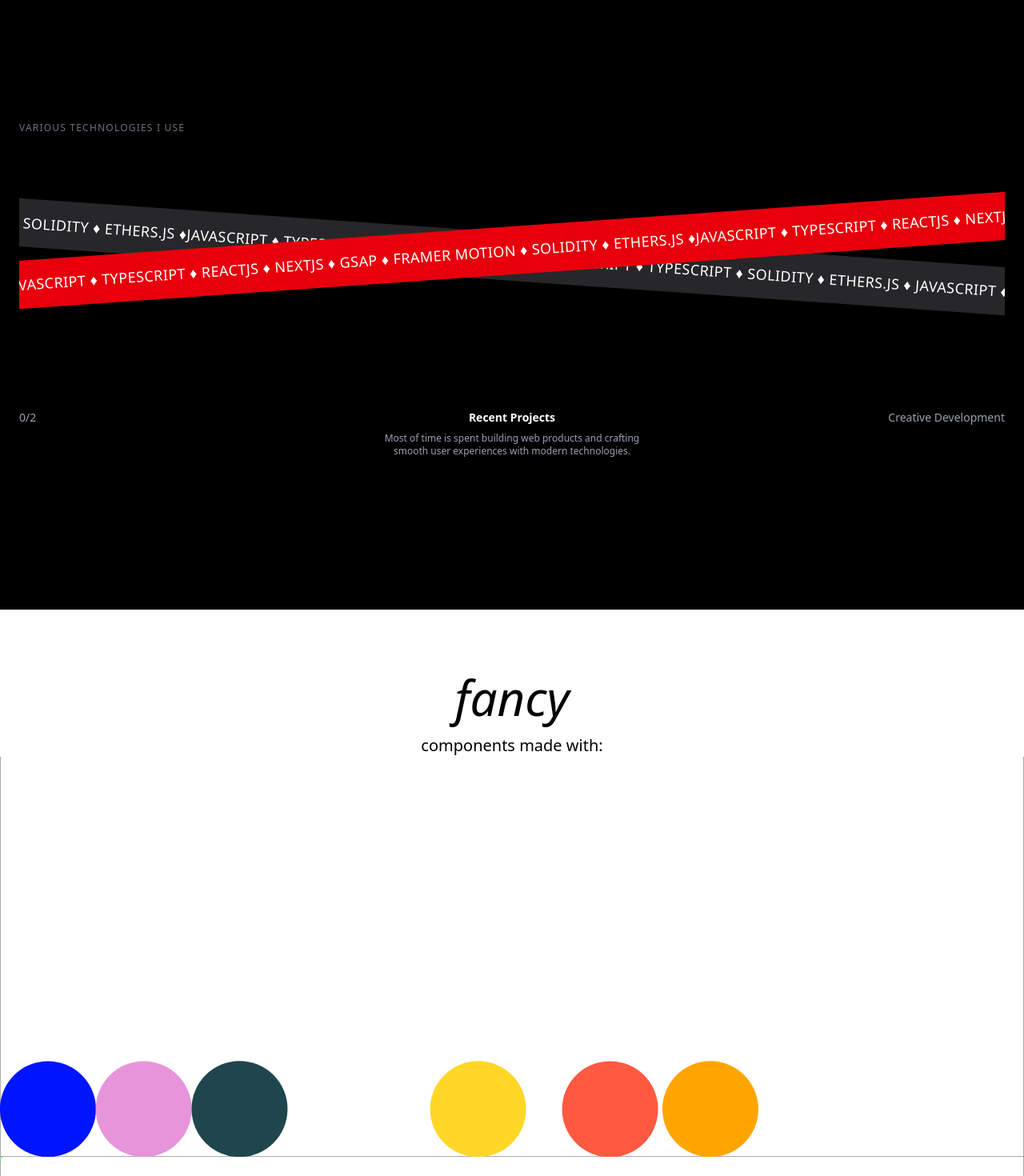
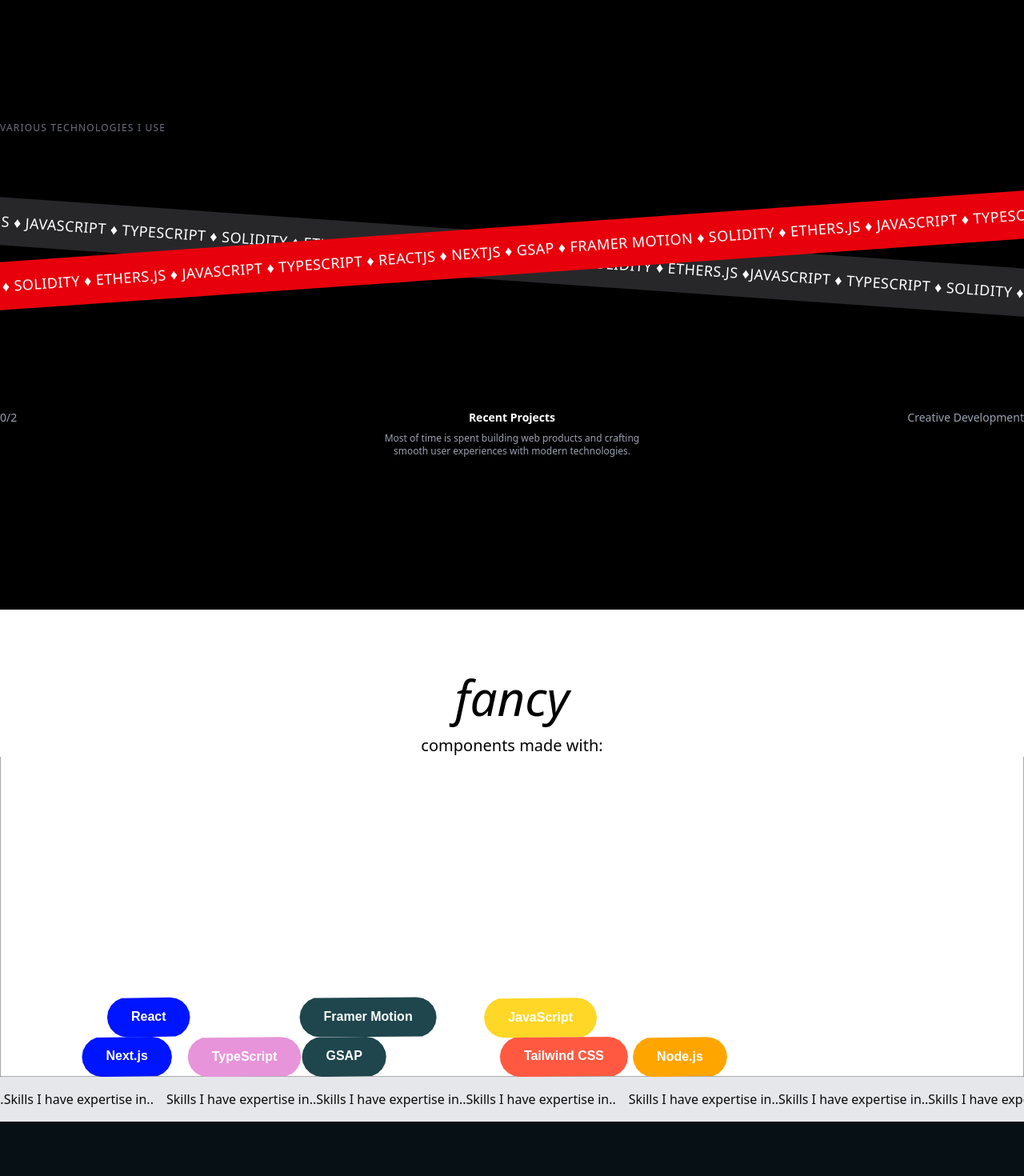
Before and after one commit to Sajnin14/sajnin-frontend, a React (Vite) app: page / in a window 1280 px wide. Shown: the part 1200-2670 px from the top of the page at 80% size. Built offline with nearby package versions, Linux system fonts and the light colour scheme.

Commit message:
skill section created

```diff
--- a/src/AllPages/HomePage.jsx
+++ b/src/AllPages/HomePage.jsx
@@ -16,7 +16,7 @@
       <SimpleAboutSection />
       <TechMarqueeSection />
       <SkillsSection />
-      <SkillsSection2 />
+      {/* <SkillsSection2 /> */}
       <FloatingTargetComponents />
       <Achivements />
       <ProjectsSection />
--- a/src/App.css
+++ b/src/App.css
@@ -42,6 +42,24 @@
   --color-sidebar-accent-foreground: var(--sidebar-accent-foreground);
   --color-sidebar-border: var(--sidebar-border);
   --color-sidebar-ring: var(--sidebar-ring);
+  --animate-marquee: marquee var(--duration) infinite linear;
+  --animate-marquee-vertical: marquee-vertical var(--duration) linear infinite;
+  @keyframes marquee {
+  from {
+    transform: translateX(0);
+    }
+  to {
+    transform: translateX(calc(-100% - var(--gap)));
+    }
+  }
+  @keyframes marquee-vertical {
+  from {
+    transform: translateY(0);
+    }
+  to {
+    transform: translateY(calc(-100% - var(--gap)));
+    }
+  }
 }
 
 :root {
--- a/src/components/HomePageComponents/SkillsSection.jsx
+++ b/src/components/HomePageComponents/SkillsSection.jsx
@@ -1,74 +1,162 @@
-import React, { useEffect, useRef } from "react";
+import React, { useEffect, useRef, useState } from "react";
 import Matter from "matter-js";
+import { Marquee } from "@/components/ui/marquee";
 
 export default function SkillsSection() {
   const sceneRef = useRef(null);
+  const [isVisible, setIsVisible] = useState(false);
+
+  // 👀 detect visibility
+  useEffect(() => {
+    const observer = new IntersectionObserver(
+      ([entry]) => {
+        if (entry.isIntersecting) setIsVisible(true);
+      },
+      { threshold: 0.3 }
+    );
+
+    if (sceneRef.current) observer.observe(sceneRef.current);
+    return () => observer.disconnect();
+  }, []);
 
   useEffect(() => {
-    const { Engine, Render, Runner, World, Bodies, Mouse, MouseConstraint } =
-      Matter;
+    if (!isVisible) return;
+
+    const {
+      Engine,
+      Render,
+      Runner,
+      World,
+      Bodies,
+      Mouse,
+      MouseConstraint,
+      Events,
+    } = Matter;
 
     const engine = Engine.create();
     const world = engine.world;
 
-    const width = sceneRef.current.clientWidth;
-    const height = sceneRef.current.clientHeight;
+    const container = sceneRef.current;
+    const width = container.clientWidth;
+    const height = container.clientHeight;
 
     const render = Render.create({
-      element: sceneRef.current,
-      engine: engine,
+      element: container,
+      engine,
       options: {
         width,
         height,
         wireframes: false,
         background: "transparent",
+        pixelRatio: window.devicePixelRatio,
       },
     });
 
-    // boundaries
-    const ground = Bodies.rectangle(width / 2, height + 50, width, 100, {
+    // 🧱 boundaries
+    const ground = Bodies.rectangle(width / 2, height + 40, width, 80, {
       isStatic: true,
     });
-    const leftWall = Bodies.rectangle(-50, height / 2, 100, height, {
+    const leftWall = Bodies.rectangle(-40, height / 2, 80, height, {
       isStatic: true,
     });
-    const rightWall = Bodies.rectangle(width + 50, height / 2, 100, height, {
+    const rightWall = Bodies.rectangle(width + 40, height / 2, 80, height, {
       isStatic: true,
     });
 
-    // skill bubbles
-    const createBubble = (x, y, label, color) => {
-      return Bodies.circle(x, y, 60, {
+    // 📏 measure text width
+    const getTextWidth = (text) => {
+      const canvas = document.createElement("canvas");
+      const ctx = canvas.getContext("2d");
+      ctx.font = "bold 16px sans-serif";
+      return ctx.measureText(text).width;
+    };
+
+    // 💊 create pill
+    const createTag = (x, label, color) => {
+      const paddingX = 30;
+      const height = 50;
+
+      const textWidth = getTextWidth(label);
+      const width = textWidth + paddingX * 2;
+
+      return Bodies.rectangle(x, -100, width, height, {
         restitution: 0.6,
-        friction: 0.3,
+        friction: 0.4,
+        frictionAir: 0.03,
+        density: 0.002,
+
+        chamfer: {
+          radius: height / 2, // ✅ perfect pill
+        },
+
+        inertia: Infinity, // ✅ prevents rotation (clean UI look)
+
         render: {
           fillStyle: color,
         },
+
         label,
       });
     };
 
-    const bubbles = [
-      createBubble(200, 100, "React", "#0015ff"),
-      createBubble(300, 50, "TypeScript", "#E794DA"),
-      createBubble(400, 80, "Motion", "#1f464d"),
-      createBubble(600, 50, "Tailwind", "#ff5941"),
-      createBubble(700, 100, "Drei", "orange"),
-      createBubble(500, 50, "Matter.js", "#ffd726"),
+    const tags = [
+      createTag(200, "React", "#0015ff"),
+      createTag(600, "JavaScript", "#ffd726"),
+      createTag(320, "TypeScript", "#E794DA"),
+      createTag(200, "Next.js", "#0015ff"),
+      createTag(500, "Framer Motion", "#1f464d"),
+      createTag(700, "Tailwind CSS", "#ff5941"),
+      createTag(850, "Node.js", "orange"),
+      createTag(500, "GSAP", "#1f464d"),
     ];
 
-    World.add(world, [ground, leftWall, rightWall, ...bubbles]);
+    World.add(world, [ground, leftWall, rightWall, ...tags]);
 
-    // mouse control (drag)
+    // 🖱️ mouse (scroll-safe)
     const mouse = Mouse.create(render.canvas);
+
+    mouse.element.removeEventListener("wheel", mouse.mousewheel);
+    mouse.element.removeEventListener("DOMMouseScroll", mouse.mousewheel);
+
     const mouseConstraint = MouseConstraint.create(engine, {
       mouse,
       constraint: {
-        stiffness: 0.2,
+        stiffness: 0.4,
+        damping: 0.1,
+        render: { visible: false },
       },
     });
 
     World.add(world, mouseConstraint);
+
+    render.canvas.style.touchAction = "auto";
+
+    // ✨ PERFECT TEXT ALIGNMENT
+    Events.on(render, "afterRender", () => {
+      const ctx = render.context;
+
+      ctx.save();
+
+      tags.forEach((tag) => {
+        const { x, y } = tag.position;
+        const angle = tag.angle;
+
+        ctx.translate(x, y);
+        ctx.rotate(angle);
+
+        ctx.textAlign = "center";
+        ctx.textBaseline = "middle";
+        ctx.font = "bold 16px sans-serif";
+        ctx.fillStyle = "#fff";
+
+        ctx.fillText(tag.label, 0, 0);
+
+        ctx.rotate(-angle);
+        ctx.translate(-x, -y);
+      });
+
+      ctx.restore();
+    });
 
     Render.run(render);
     const runner = Runner.create();
@@ -81,15 +169,28 @@
       Engine.clear(engine);
       render.canvas.remove();
     };
-  }, []);
+  }, [isVisible]);
 
   return (
-    <div className="w-full min-h-[600px] flex flex-col items-center">
+    <div className="w-full min-h-150 flex flex-col items-center">
       <h2 className="pt-20 text-6xl text-black italic">fancy</h2>
-      <p className="pt-4 text-xl text-black">components made with:</p>
+      <p className="pt-4 text-xl text-black">
+        components made with:
+      </p>
 
-      {/* Physics canvas */}
-      <div ref={sceneRef} className="w-full h-[500px]" />
+
+      <div
+        ref={sceneRef}
+        className="w-full h-100 overflow-hidden"
+      />
+
+      <Marquee reverse pauseOnHover className="w-full! bg-gray-200  [--duration:20s]">
+        <div className="h-10 bg-gray-200 flex items-center justify-center whitespace-nowrap">
+          <p>Skills I have expertise in..</p>
+          <p>Skills I have expertise in..</p>
+          <p>Skills I have expertise in..</p>
+        </div>
+      </Marquee>
     </div>
   );
 }
--- a/src/components/HomePageComponents/TechMarqueeSection.jsx
+++ b/src/components/HomePageComponents/TechMarqueeSection.jsx
@@ -19,10 +19,10 @@
       >
         {/* Seamless loop */}
         <span className="flex text-white text-lg font-medium tracking-wide">
-          {text.repeat(5)}
+          {text.repeat(4)}
         </span>
         <span className="flex text-white text-lg font-medium tracking-wide">
-          {text.repeat(5)}
+          {text.repeat(4)}
         </span>
       </motion.div>
     </div>
@@ -31,7 +31,7 @@
 
 export default function TechMarqueeSection() {
   return (
-    <div className="bg-black text-white min-h-screen flex flex-col justify-center px-6">
+    <div className="bg-black text-white min-h-screen flex flex-col justify-center">
       {/* Top Label */}
       <p className="text-gray-500 text-xs tracking-widest mb-10">
         VARIOUS TECHNOLOGIES I USE
@@ -42,14 +42,14 @@
         {/* Bottom Strip */}
         <div className="absolute w-[180%] left-1/2 -translate-x-1/2 top-[40%] rotate-[4deg] z-10">
           <div className="bg-zinc-800 py-4">
-            <MarqueeRow text={strip1} speed={10} />
+            <MarqueeRow text={strip1} speed={34} />
           </div>
         </div>
 
         {/* Top Strip */}
         <div className="absolute w-[180%] left-1/2 -translate-x-1/2 top-[36%] -rotate-[4deg] z-20">
           <div className="bg-red-600 py-4">
-            <MarqueeRow text={strip2} speed={10} />
+            <MarqueeRow text={strip2} speed={24} />
           </div>
         </div>
       </div>
--- /dev/null
+++ b/src/components/ui/marquee.jsx
@@ -0,0 +1,39 @@
+import { cn } from "@/lib/utils"
+
+export function Marquee({
+  className,
+  reverse = false,
+  pauseOnHover = false,
+  children,
+  vertical = false,
+  repeat = 4,
+  ...props
+}) {
+  return (
+    <div
+      {...props}
+      className={cn(
+        "group flex gap-(--gap) overflow-hidden p-2 [--duration:40s] [--gap:1rem]",
+        {
+          "flex-row": !vertical,
+          "flex-col": vertical,
+        },
+        className
+      )}>
+      {Array(repeat)
+        .fill(0)
+        .map((_, i) => (
+          <div
+            key={i}
+            className={cn("flex shrink-0 justify-around gap-(--gap)", {
+              "animate-marquee flex-row": !vertical,
+              "animate-marquee-vertical flex-col": vertical,
+              "group-hover:[animation-play-state:paused]": pauseOnHover,
+              "[animation-direction:reverse]": reverse,
+            })}>
+            {children}
+          </div>
+        ))}
+    </div>
+  );
+}
```
Also changed, not shown: components.json.
